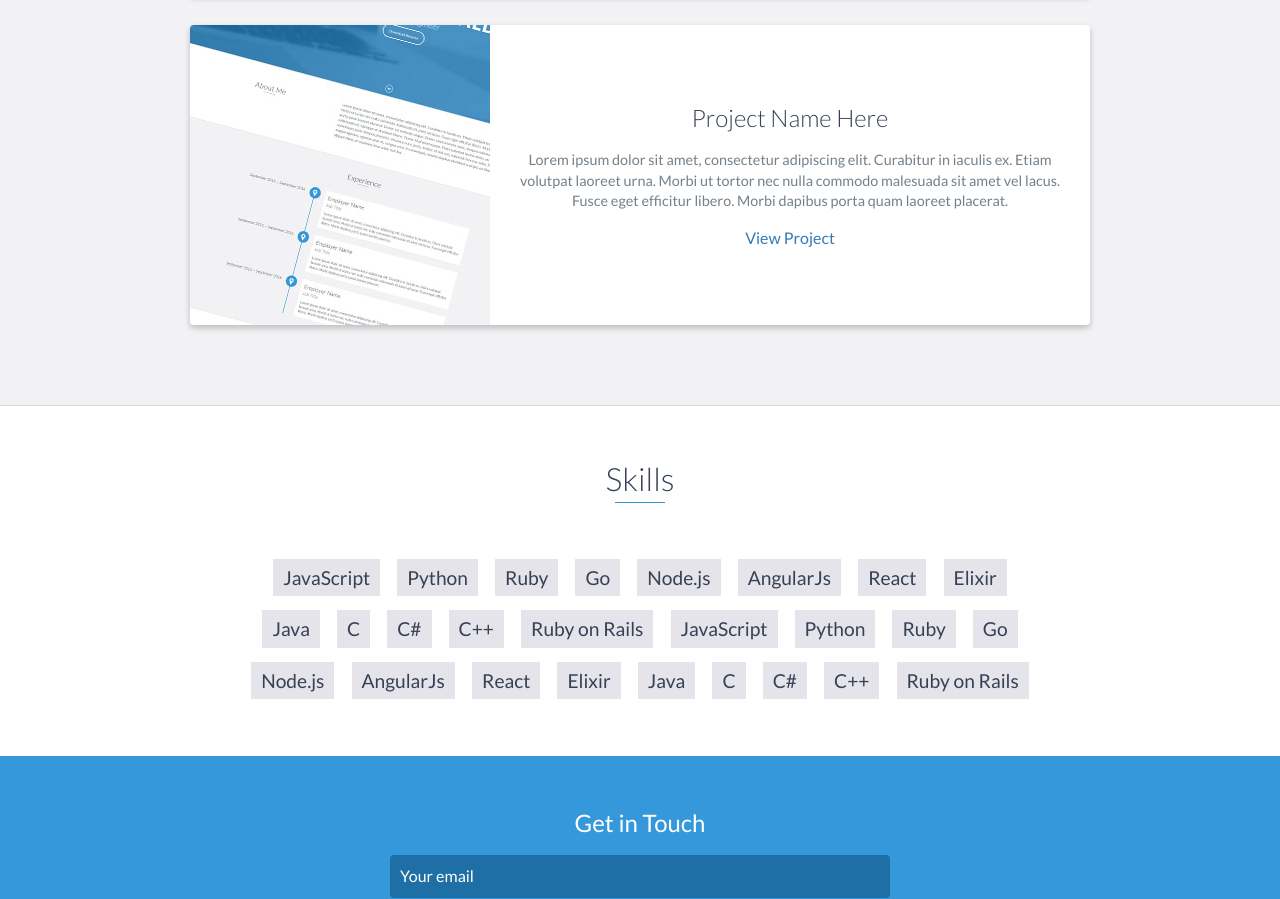
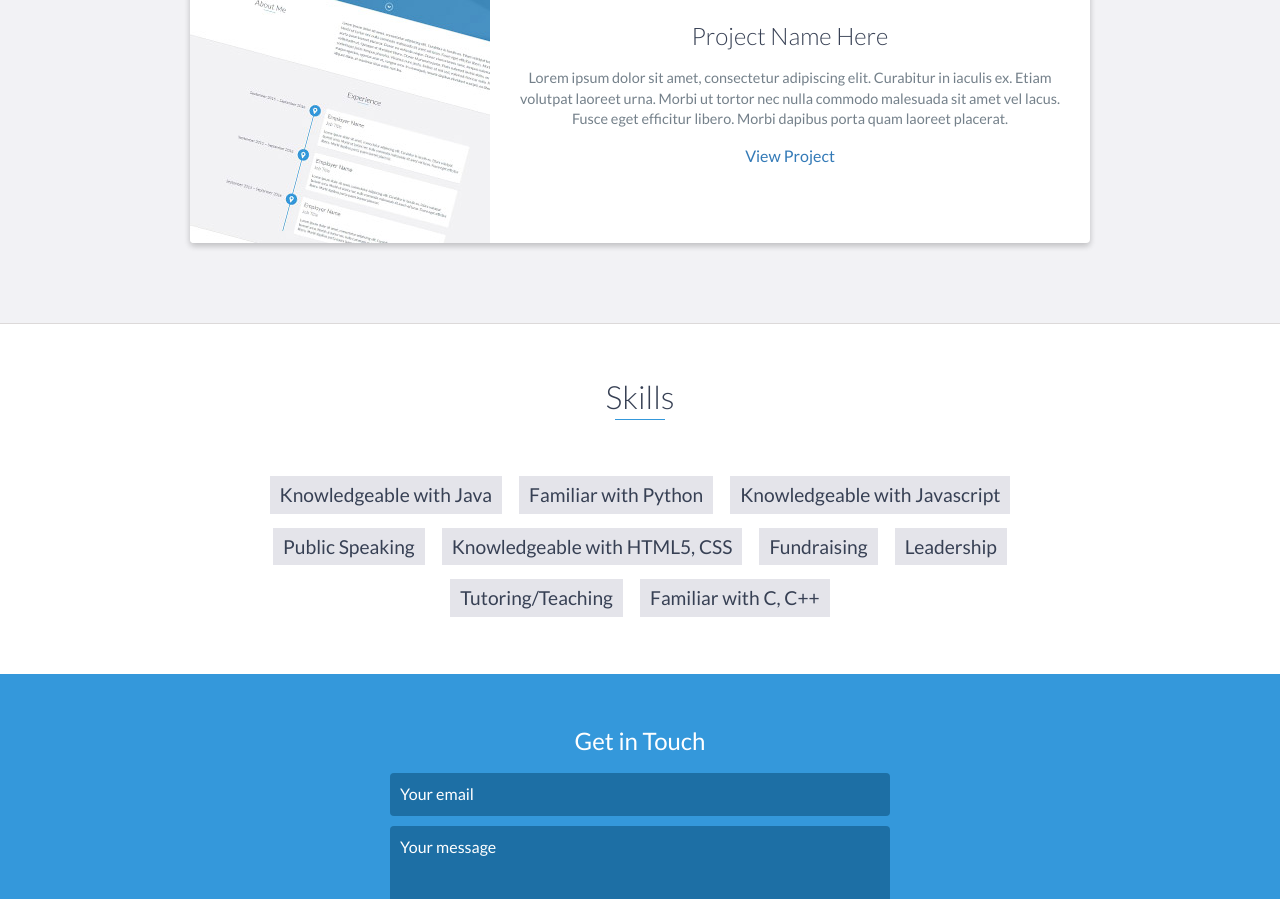
Before and after one commit to typicalmonica/monicamuthuraj, a website: page index.html in a window 1280 px wide. Shown: the part 3009-3908 px from the top of the page. Drawn offline with nearby package versions, Linux system fonts and the light colour scheme.

Commit message:
Update index.html

```diff
--- a/index.html
+++ b/index.html
@@ -118,17 +118,9 @@
             <span class="education-date">Sept 2019 - May 2023</span>
             <h4>Computer Science Major, Criminal Justice Minor</h4>
             <p>
-		I am currently a sophomore at Rutgers University-New Brunswick! Im pursuing a major in computer science, a minor in criminal justice, and im involved with organizations such as HackRU, Women in CS, Girls Who Code's college ambassador program, and RUProgressive!
+		I am currently a sophomore at Rutgers University-New Brunswick! Im pursuing a major in computer science, a minor in criminal justice, and im involved with organizations such as HackRU, Women in CS, Girls Who Code's college ambassador program, and RUProgressive.
 		    <br>
-                Relavent Coursework:
-		<ul>
-			<li> Software Methodology </li>
-			<li> Computer Architecture </li>
-			<li> Discrete Structures </li>
-                        <li> Systems Programming </li>
-                        <li> Intro to Computer Engineering (MATLAB) </li>
-                        <li> Intro to Computer Science (Java) </li>
-                </ul>
+                Relavent Coursework: Software Methodology, Computer Architecture, Discrete Structures, Systems Programming, Intro to Computer Engineering (MATLAB), Intro to Computer Science (Java)
             </p>
         </div>
         <!-- End .education-block -->
@@ -139,7 +131,8 @@
             <h4>Edison, New Jersey</h4>
             <p>
 		Activities: Model United Nations, FTC Robotics Team #7350, Girls Lacrosse, FCCLA, Latin Club/Certamen, Cyberhawks
-		    Honors: National Honor Society, National Latin Honor Society, National Junior Classical League, New Jersey Junior Classical League
+		    <br>
+		    Honors: National Honor Society, National Latin Honor Society, National Junior Classical League, New Jersey Junior Classical League, President's Award for Educational Achievement
 		</p>
         </div>
         <!-- End .education-block -->
@@ -189,32 +182,15 @@
     <div id="skills">
         <h2 class="heading">Skills</h2>
         <ul>
-            <li>JavaScript</li>
-            <li>Python</li>
-            <li>Ruby</li>
-            <li>Go</li>
-            <li>Node.js</li>
-            <li>AngularJs</li>
-            <li>React</li>
-            <li>Elixir</li>
-            <li>Java</li>
-            <li>C</li>
-            <li>C#</li>
-            <li>C++</li>
-            <li>Ruby on Rails</li>
-            <li>JavaScript</li>
-            <li>Python</li>
-            <li>Ruby</li>
-            <li>Go</li>
-            <li>Node.js</li>
-            <li>AngularJs</li>
-            <li>React</li>
-            <li>Elixir</li>
-            <li>Java</li>
-            <li>C</li>
-            <li>C#</li>
-            <li>C++</li>
-            <li>Ruby on Rails</li>
+            <li>Knowledgeable with Java</li>
+            <li>Familiar with Python</li>
+            <li>Knowledgeable with Javascript</li>
+	    <li>Public Speaking</li>
+            <li>Knowledgeable with HTML5, CSS</li>
+            <li>Fundraising</li>
+            <li>Leadership</li>
+            <li>Tutoring/Teaching</li>
+            <li>Familiar with C, C++</li>
         </ul>
     </div>
     <!-- End #skills -->
```
